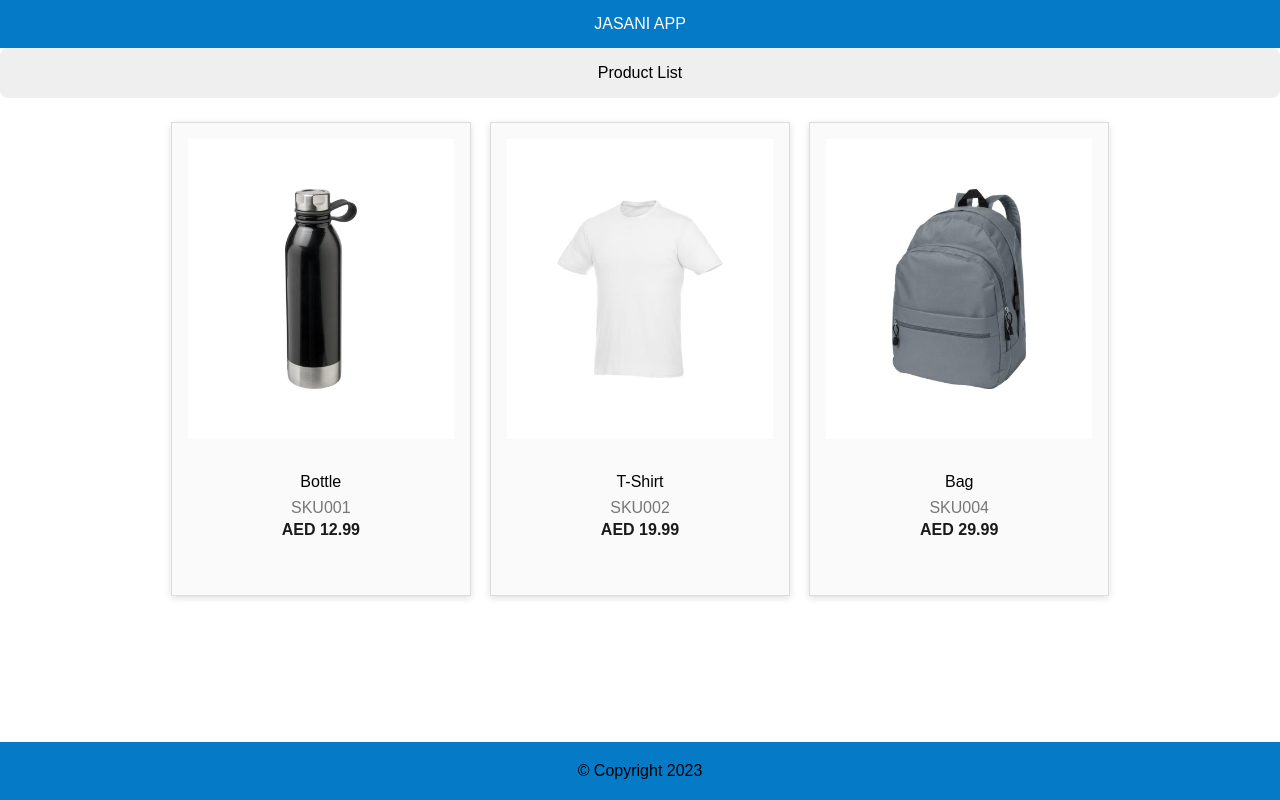
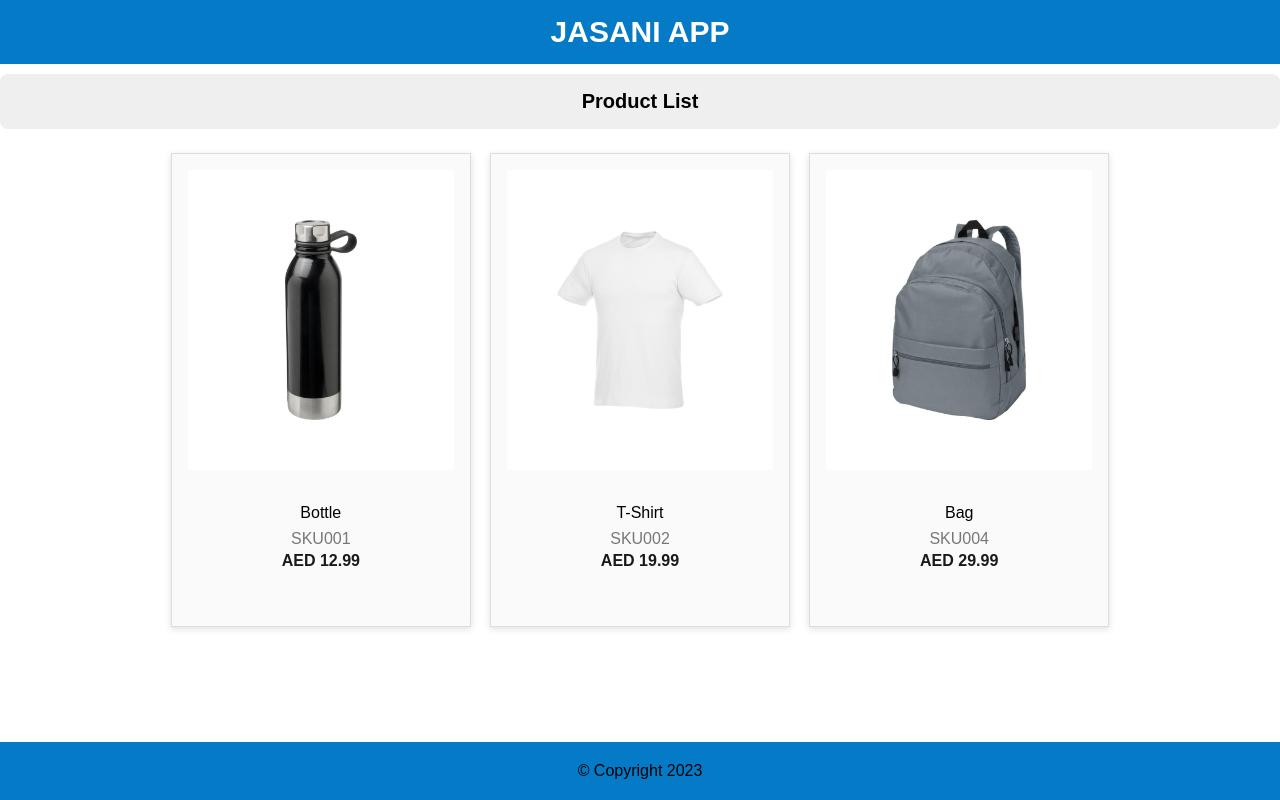
Before and after one commit to dhairya-bhavsar/jasani-app, a website built with Parcel: page index.html in a window 1280 px wide. Built offline with nearby package versions, Linux system fonts and the light colour scheme.

Commit message:
[design changes]

```diff
--- a/src/assets/sass/style.css
+++ b/src/assets/sass/style.css
@@ -75,6 +75,8 @@ h1 {
   flex-shrink: 0;
   padding: 15px;
   text-align: center;
+  font-weight: bold;
+  font-size: 30px;
 }
 
 li {
@@ -209,6 +211,9 @@ p {
   padding: 16px;
   border-radius: 8px;
   background-color: #efefef;
+  margin: 10px 0;
+  font-weight: bold;
+  font-size: 20px;
 }
 
 .title > .btn {
@@ -263,6 +268,9 @@ p {
   justify-content: space-between;
   margin-top: 25.008px;
 
+}
+.stepper-actions {
+  margin-bottom: 25px;
 }
 
 .stepper-actions {
```
